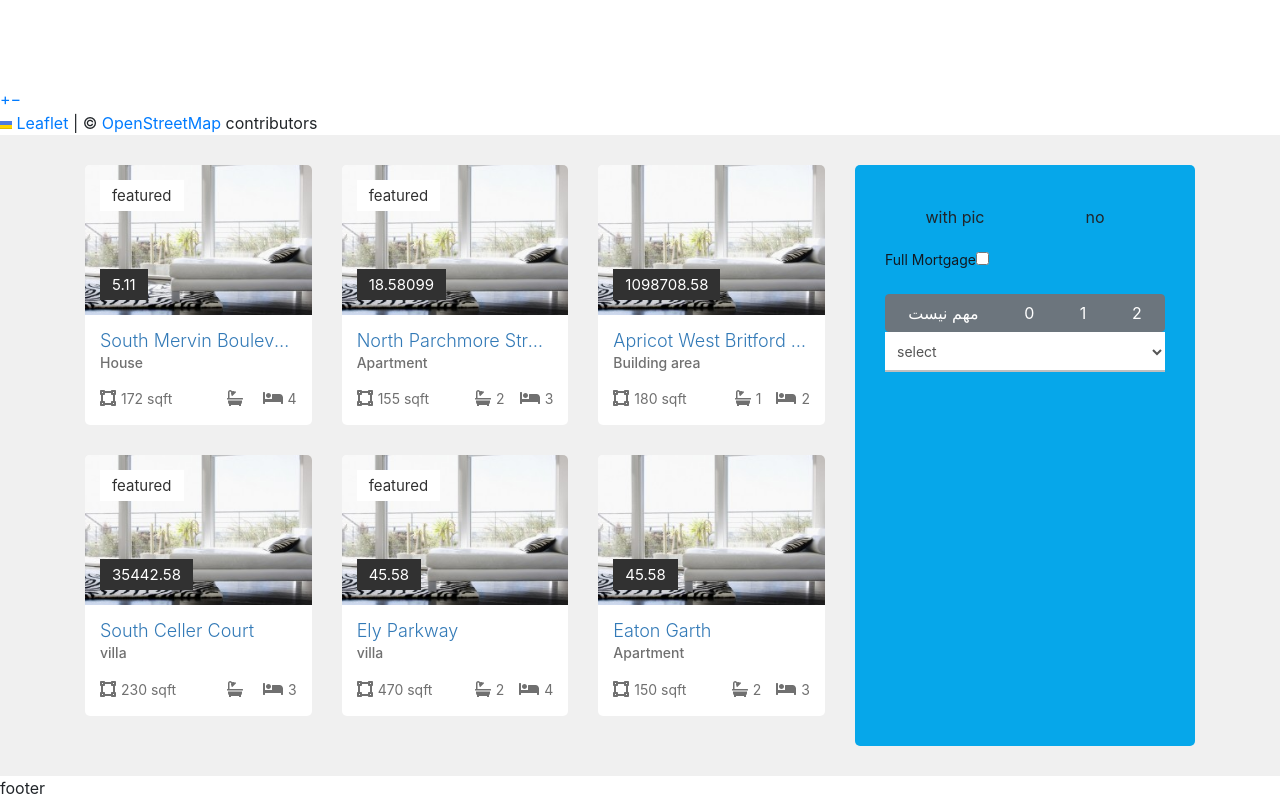
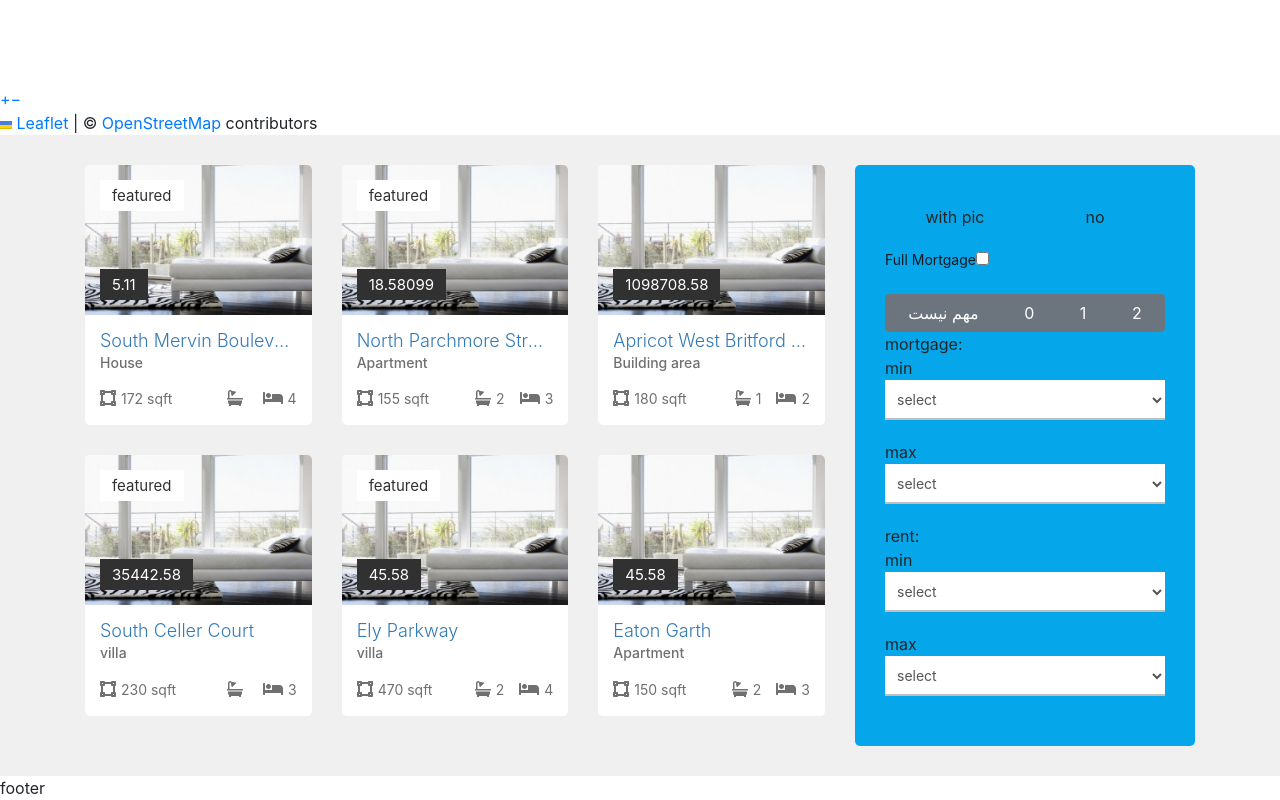
Before and after one commit to tinahomayouni/panda, a React (Create React App) app: page / in a window 1280 px wide. Shown: the part 602-1402 px from the top of the page. Built offline with nearby package versions, Linux system fonts and the light colour scheme.

Commit message:
add Mortgage and rent min and max

```diff
--- a/src/component/UIKit/SelectBox/SelectBox.js
+++ b/src/component/UIKit/SelectBox/SelectBox.js
@@ -35,7 +35,6 @@ select::-ms-expand {
   margin-top:-7px;
 }
 `
-
 export default function SelectBox(props) {
   return (
     <StyledSelectBox onChange={(e) => props.onChange(e.target.value)}>
--- a/src/component/sidebar/sidebar.js
+++ b/src/component/sidebar/sidebar.js
@@ -10,32 +10,51 @@ import "./sidebar.scss"
 
 function Sidebar() {
   const { filters: hasFilter } = useSelector(state => state.reducerAddress)
+  const [withImageOnly, setWithImageOnly] = useState(false);
+  const [fullMortgage, setFullMortgage] = useState(false);
 
-  const [withImageOnly, setWithImageOnly] = useState(false)
-  const [fullMortgage, setFullMortgage] = useState(false)
-  const [minMortgate, setMinMortgate] = useState(undefined)
-  const [room, setRoom] = useState(undefined)
+  const [room, setRoom] = useState(undefined);
+  const [rent, setRent] = useState({ min: undefined, max: undefined });
+  const [mortgage, setMortgage] = useState({ min: undefined, max: undefined });
+
+  const dispatch = useDispatch();
+
+  useEffect(() => {
+    setFilters();
+
+  }, [withImageOnly, fullMortgage, room, rent.max, rent.min, mortgage.max, mortgage.min])
 
 
-  console.log(hasFilter, 'hasImages');
+  const setFilters = () => {
 
-  const dispatch = useDispatch()
-  useEffect(() => {
-    if (!!hasFilter) {
-      dispatch(filterAddress({ fullMortgage, room, minMortgate }))
-      console.log({ fullMortgage }, 'full')
-      console.log(room, 'room')
-
-      console.log(hasFilter, 'hasFilter')
-    }
-  }, [fullMortgage, room, minMortgate])
-
-  const items = []
+    console.log({
+      budget: {
+        mortgage,
+        rent
+      }
+    })
+    dispatch(filterAddress({
+      withImageOnly,
+      fullMortgage,
+      room,
+      budget: {
+        mortgage,
+        rent
+      }
+    }))
+  }
+  const items = [];
   for (let i = 0; i < 3; i++) {
     items.push(<Button key={i} variant="secondary" value={i}>{i}</Button>)
   }
 
-  console.log(minMortgate)
+  console.log(hasFilter, 'hasFilter');
+  console.log({
+    budget: {
+      mortgage,
+      rent
+    }
+  })
   return (
     <Col xs={4}>
       <aside>
@@ -50,7 +69,25 @@ function Sidebar() {
             <Button variant="secondary" value="undefined">مهم نیست</Button>
             {items}
           </ButtonGroup>
-          <SelectBox onChange={setMinMortgate}>
+          <span>mortgage:</span>
+          <span>min</span>
+          <SelectBox onChange={(value) => setMortgage({ min: value, max: mortgage.max })}>
+            <Option value="alpha">alpha</Option>
+            <Option value="beta">abeta</Option>
+          </SelectBox>
+          <span>max</span>
+          <SelectBox onChange={(value) => setMortgage({ min: mortgage.min , max: value})}>
+            <Option value="alpha">alpha</Option>
+            <Option value="beta">abeta</Option>
+          </SelectBox>
+          <span>rent:</span>
+          <span>min</span>
+          <SelectBox onChange={(value) => setRent({ min: value, max: rent.max })}>
+            <Option value="alpha">alpha</Option>
+            <Option value="beta">abeta</Option>
+          </SelectBox>
+          <span>max</span>
+          <SelectBox onChange={(value) => setRent({ min: rent.min , max :value })}>
             <Option value="alpha">alpha</Option>
             <Option value="beta">abeta</Option>
           </SelectBox>
--- a/src/redux/addressFilters/reducer.js
+++ b/src/redux/addressFilters/reducer.js
@@ -22,6 +22,8 @@ const initialState = {
 
 
 function reducerAddress(state = initialState, action) {
+  console.log(action)
+
   switch (action.type) {
     case FILTER_ADDRESS:
       return {
```
